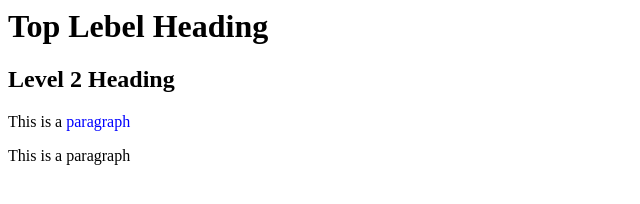
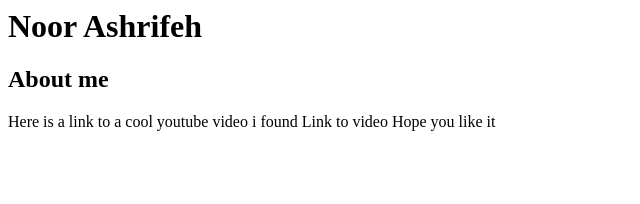
Before and after one commit to ashrifehn/ashrifehn.github.io, a plain HTML site: page index.html in a window 1280 px wide. Shown: the whole page, without its empty margins (0-640 px from the left). Drawn offline with Linux system fonts and the light colour scheme.

Commit message:
Update index.html

```diff
--- a/index.html
+++ b/index.html
@@ -4,7 +4,6 @@
     <style>
       .blue { color:blue;}
       .red { color:red;}
-      h1 { font-wieght:500;}
       #big { font-size:120%;}
     </style>
 
@@ -12,10 +11,10 @@
   </head>
   <body>
     <div>
-      <h1>Top Lebel Heading</h1>
-      <h2>Level 2 Heading</h2>
-      <p>This is a <span class="blue" span</span> paragraph</p>
-      <p>This is a <span id="red" span</span> paragraph</p>
-
-  </body>
-</html>
+      <h1>Noor Ashrifeh</h1>
+      <h2>About me</h2>
+      <p>Here is a link to a cool youtube video i found
+        <a herf="https://www.youtube.com/watch?v=EtH9Yllzjcc">Link to video</a> Hope you like it </p>
+    </div>
+   </body>
+  </html>
```
